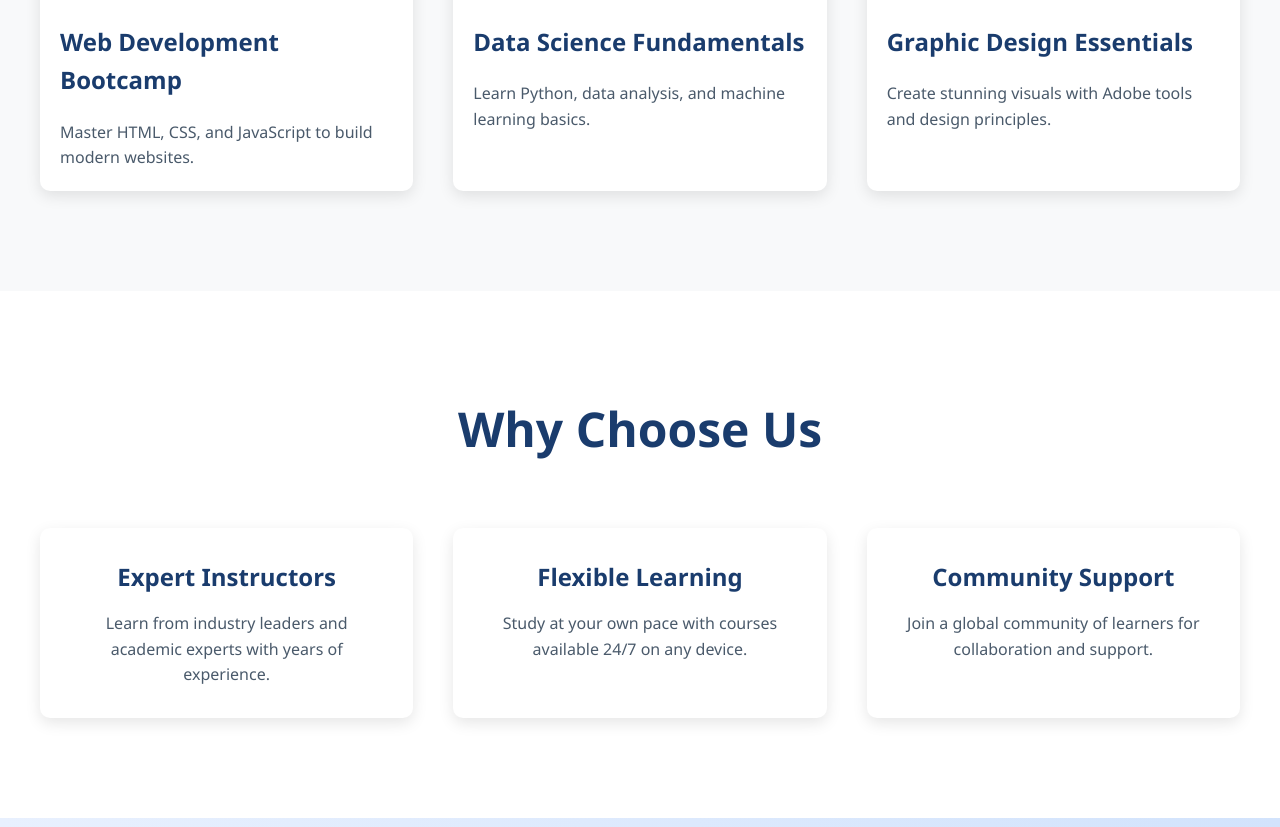
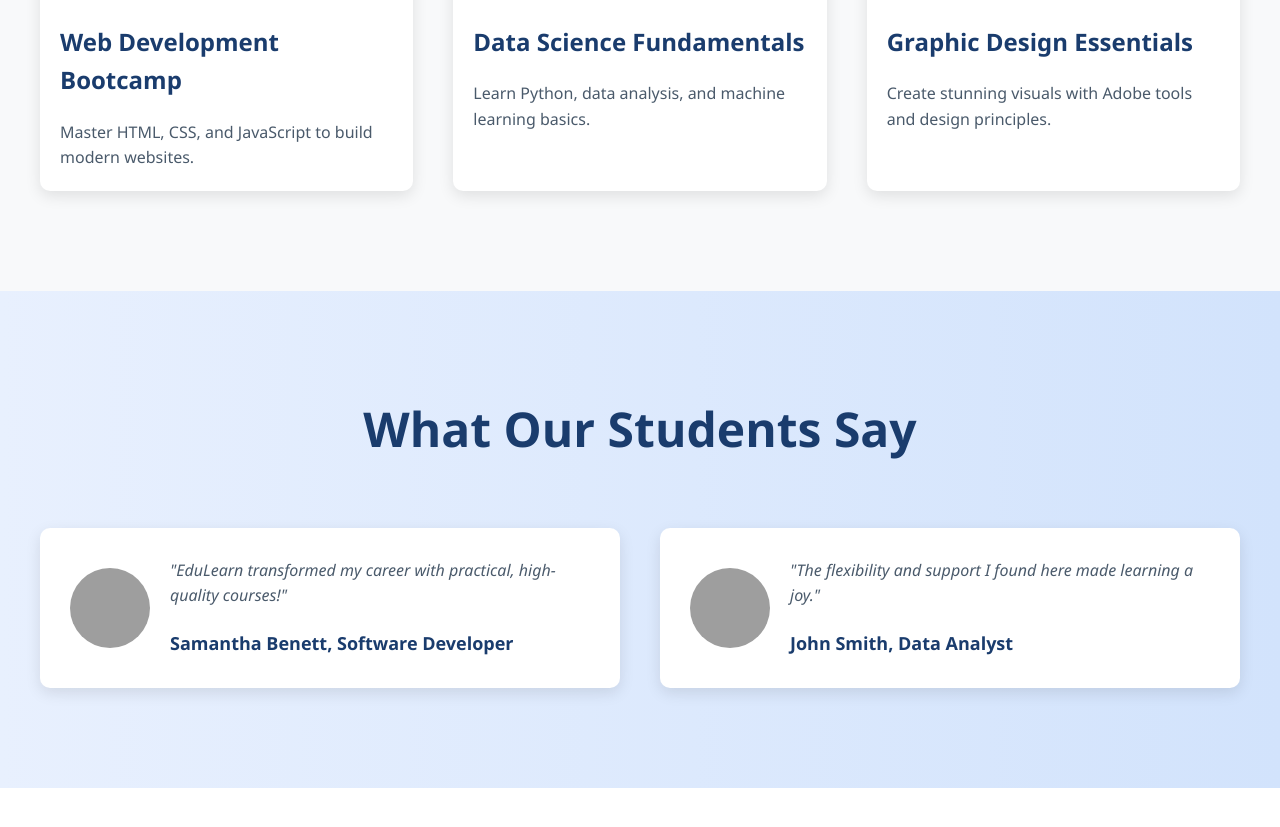
Before and after one commit to Mohamedemad456/Cinco-Tasks, a plain HTML site: page index.html in a window 1280 px wide. Shown: the part 1970-2797 px from the top of the page. Drawn offline with Linux system fonts and the light colour scheme; grey boxes are pictures that could not be loaded.

Commit message:
Modifications commit

```diff
--- a/index.html
+++ b/index.html
@@ -18,8 +18,6 @@
                         <li><a href="#features">Features</a></li>
                         <li><a href="#testimonials">Testimonials</a></li>
                         <li><a href="#contact">Contact</a></li>
-                        <li><a href="#login" class="nav-button">Get
-                                Started</a></li>
                     </ul>
                 </nav>
             </div>
@@ -83,28 +81,6 @@
                 </div>
             </div>
         </section>
-
-        <section class="features" id="features">
-            <h2>Why Choose Us</h2>
-            <div class="features-grid">
-                <div class="feature-card">
-                    <h3>Expert Instructors</h3>
-                    <p>Learn from industry leaders and academic experts with
-                        years of experience.</p>
-                </div>
-                <div class="feature-card">
-                    <h3>Flexible Learning</h3>
-                    <p>Study at your own pace with courses available 24/7 on any
-                        device.</p>
-                </div>
-                <div class="feature-card">
-                    <h3>Community Support</h3>
-                    <p>Join a global community of learners for collaboration and
-                        support.</p>
-                </div>
-            </div>
-        </section>
-
         <section class="testimonials" id="testimonials">
             <h2>What Our Students Say</h2>
             <div class="testimonial-grid">
```
